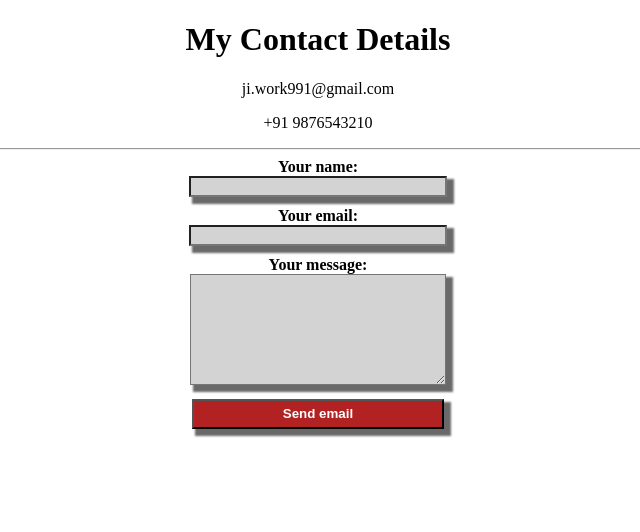
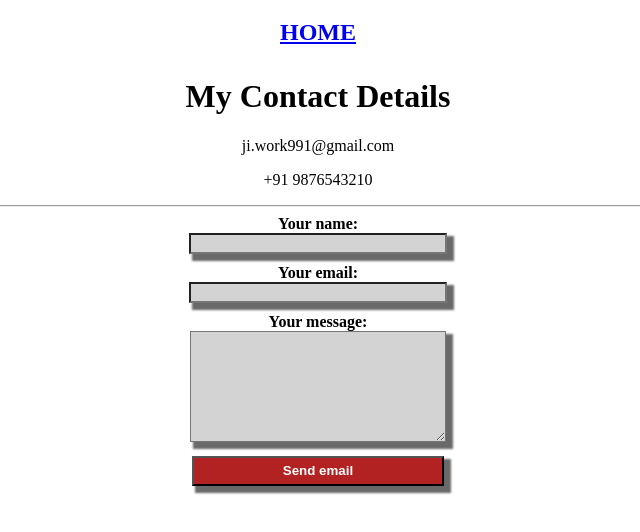
Before and after one commit to ji5225/cv, a plain HTML site: page contact.html in a window 1280 px wide. Shown: the whole page, without its empty margins (322-962 px from the left). Drawn offline with Linux system fonts and the light colour scheme; files that its build step writes are made by us from their sources.

Commit message:
Update contact.html

```diff
--- a/contact.html
+++ b/contact.html
@@ -7,7 +7,21 @@
 
      <!-- Importing CSS file-->
      <link rel="stylesheet" type="text/css" href="styles.css" />
+     <link rel="stylesheet" type="text/css" href="CSS/styles.css" />
+
 </head>
+
+<body>
+
+    <div id="menu" align="middle" style="font-size: x-large;">
+        <table cellspacing="10" >
+            <tr>
+                <td><a href="index.html"><b>HOME</b></a></td>
+            </tr>
+
+        </table>
+    </div>
+
     <h1 align="center">My Contact Details</h1>
     <p align="center">ji.work991@gmail.com</p>
     <p align="center">+91 9876543210</p>
@@ -32,7 +46,5 @@
       </div>
 
         <input id="submit_button" type="submit" value="Send email" />
-<body>
-
 </body>
 </html>
```
